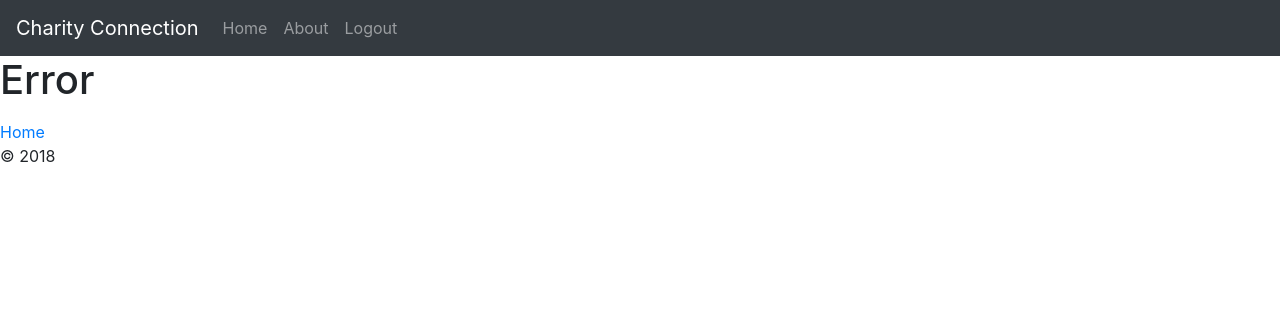
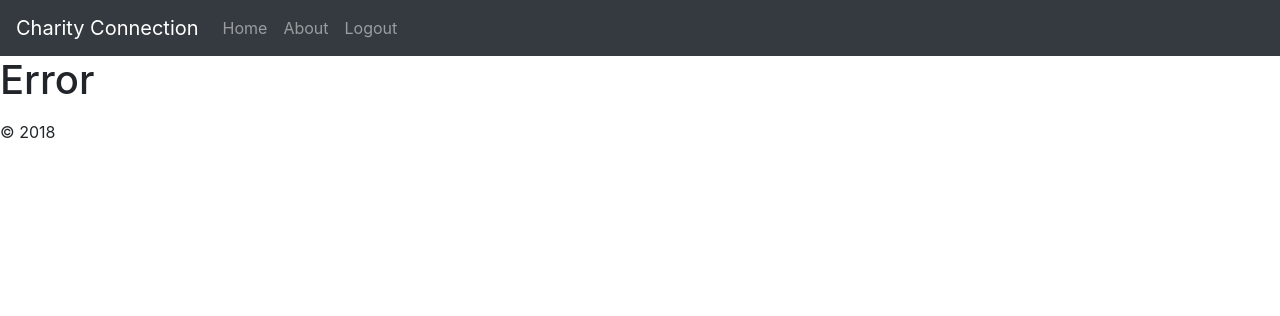
Before and after one commit to ravenusmc/capstone, a PHP site: page /errors/error.php in a window 1280 px wide. Shown: the top 316 px of the page. Run offline with PHP 8.4, Linux system fonts and the light colour scheme; the visitor is signed in with stand-in values (Sample User, id 1); data that the repository does not hold is empty; some libraries are stand-ins or nearby versions.

Commit message:
removed a line in error.php

```diff
--- a/errors/error.php
+++ b/errors/error.php
@@ -3,6 +3,6 @@ include('../view/header.php'); ?>
 <div id="main">
     <h1 class="top">Error</h1>
     <p class="first_paragraph"><?php echo $error; ?></p>
-    <a href="<?php echo $appPath ?>">Home</a>
+
 </div>
 <?php include('../view/footer.php'); ?>
```
